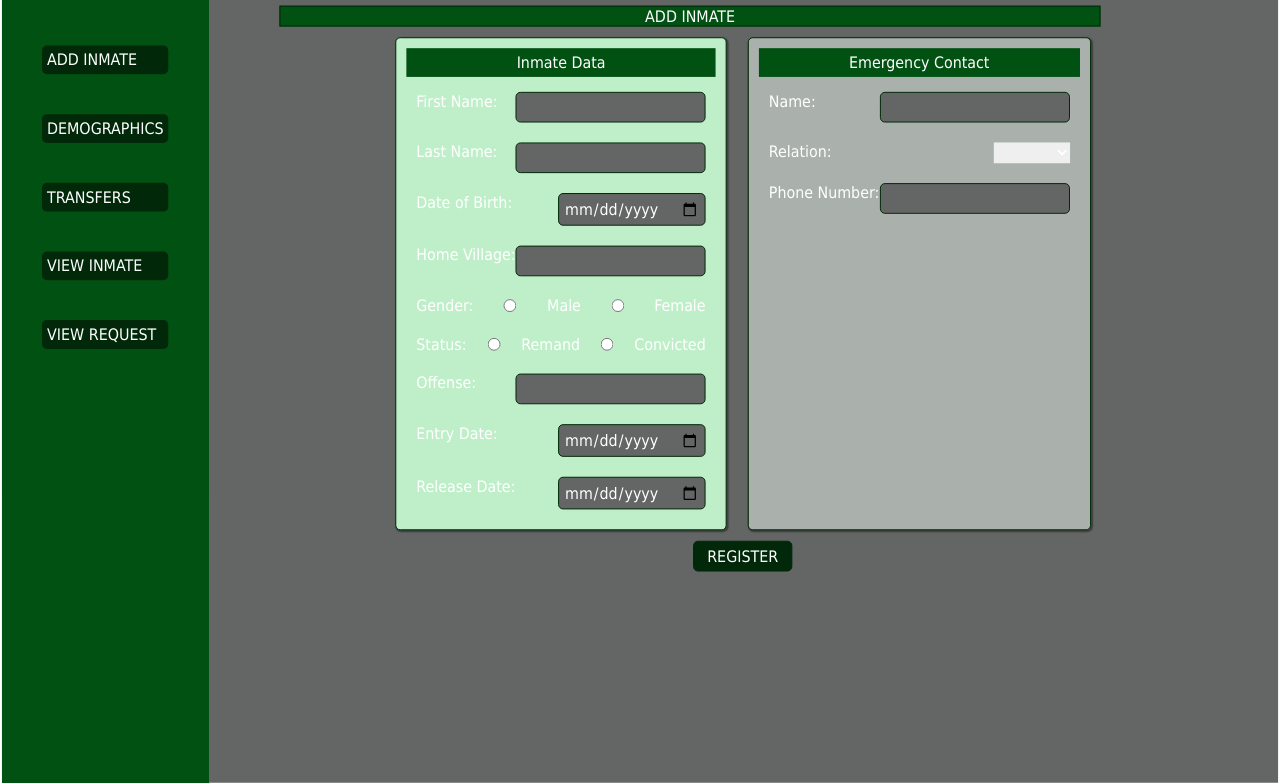
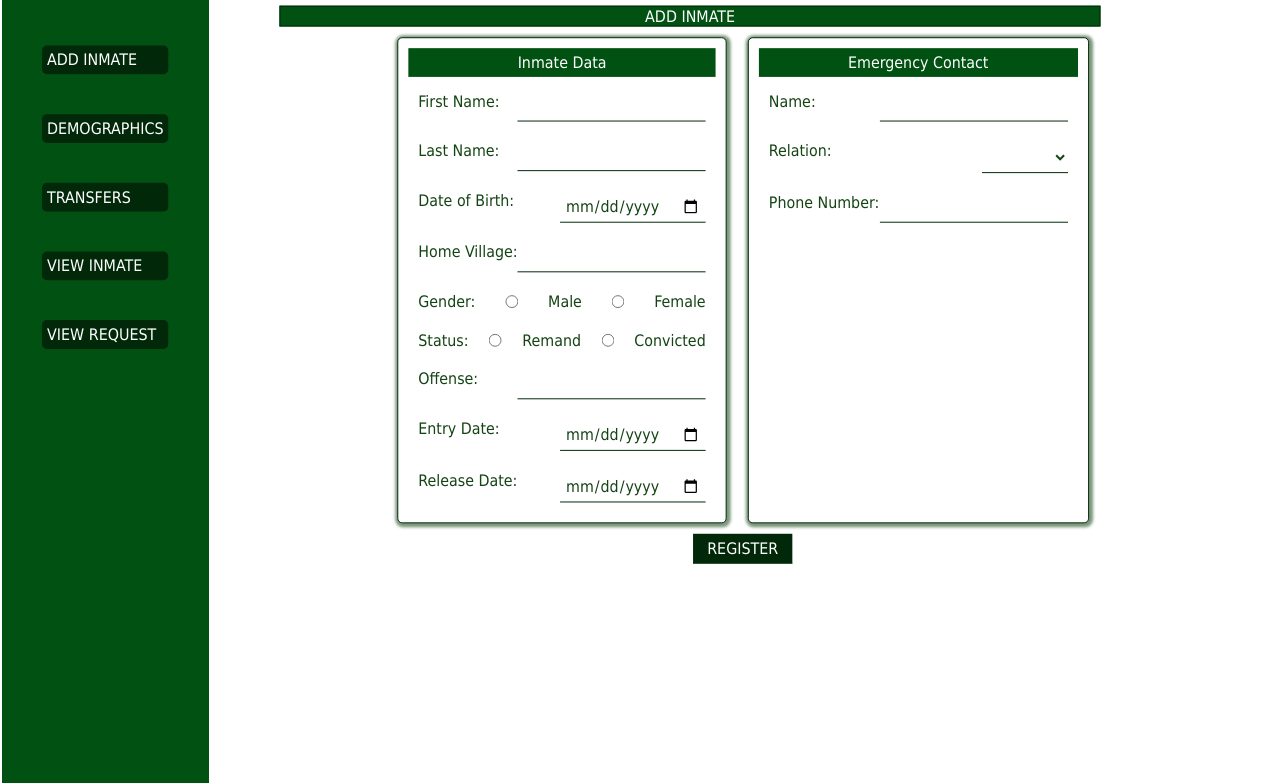
Before and after one commit to Kalua-George/prison-info-management-system, a plain HTML site: page inmate management/inmateMgt.html in a window 1280 px wide. Shown: the part 71-855 px from the top of the page. Drawn offline with nearby package versions, Linux system fonts and the light colour scheme.

Commit message:
changed the system background to white

```diff
--- a/inmate management/inmateMgt.html
+++ b/inmate management/inmateMgt.html
@@ -152,11 +152,12 @@
                 <h2>INMATE INFORMATION</h2>
                 <p>Enter inmate ID to view information</p>
                 <form action="">
-                    <div class="fields">
+                    <div class="field">
                         <label for="inmateId">Inmate ID:</label>
                         <input type="text" name="inmateNumber">
+                        <input type="submit" value="VIEW">
                     </div>
-                    <input type="submit" value="VIEW">
+
                 </form>
 
                 <div id="bio_data">
--- a/inmate management/mgtStyles.css
+++ b/inmate management/mgtStyles.css
@@ -4,7 +4,7 @@
     font-weight: 150;
     margin: 0;
     padding: 0;
-    color: white;
+    color: #144314;
     box-sizing: border-box;
     text-decoration: none;
     outline: none;
@@ -62,8 +62,12 @@ h2 {
 main {
     height: 100vh -100px;
     margin-top: 1px;
-    background: #646565;
+    background: #ffffff;
     display: flex;
+}
+
+a,h1,h2,h3,td{
+    color: #ffffff;
 }
 
 .aside {
@@ -109,18 +113,18 @@ form {
 .view,
 .pop-distr {
     border: 1px solid #012909;
-    box-shadow: #2f3431b6 1px 1px 1px 1px;
+    box-shadow: #1443148f 1px 1px 3px 3px;
     margin: 10px;
     padding: 5px;
     border-radius: 5px;
 }
 
 .Emergency {
-    background-color: #aab1ac;
+    background-color: #ffffff;
 }
 
 .inmateData {
-    background-color: #bfefc9;
+    background-color: #ffffff;
 }
 
 .fields {
@@ -129,15 +133,23 @@ form {
     display: flex;
     justify-content: space-between;
 }
+.field{
+    display: flex;
+    flex-direction: column;
+    justify-content: space-around;
+    gap: 5px;
+    width: 250px;
+}
 
-input {
-    background: #646565;
-    border: 1px solid #012909;
-    border-radius: 5px;
+input,select {
+    border: none;
+    background: #ffffff;
+    border-bottom: 1px solid #012909;
     padding: 5px;
 }
 
 input[type="submit"] {
+    color: #ffffff;
     width: 100px;
     align-self: center;
     padding: 5px;
@@ -186,6 +198,7 @@ thead {
     background-color: #005112;
 }
 
+
 .trans1 {
     width: 80%;
     margin: 0 auto; /* Changed to use proper auto margin */
@@ -200,7 +213,7 @@ thead {
     padding: 15px;
     border-radius: 5px;
     border: 1px solid #012909; /* Border color */
-    box-shadow: 0 2px 5px rgba(0, 0, 0, 0.3); /* Shadow effect */
+    box-shadow: 0 2px 5px #010101; /* Shadow effect */
 }
 
 
--- a/public pages/STYLES/applications.css
+++ b/public pages/STYLES/applications.css
@@ -4,10 +4,10 @@
 
 *{
     font-family: tahoma;
-    background-color: #8f9798;
+    background-color: #ffffff;
     margin: 0;
     outline: none;
-    color: #fbfcfb;
+    color: #144314;
     font-weight: 150;
     padding: 0;
 }
@@ -37,7 +37,7 @@ h2,h1, h3 {
 
 /* Form Styles */
 form {
-    background-color:#8f9798;
+    background-color:#ffffff;
     padding: 25px;
     border-radius: 8px;
     box-shadow: 0 0 10px rgba(0, 0, 0, 0.1);
@@ -60,6 +60,7 @@ form {
     border: 1px solid ;
     margin: 20px;
     width:300px;
+    box-shadow: #1443148f 1px 1px 3px 3px;
 }
 
 .form-group {
@@ -154,8 +155,9 @@ svg {
 
 /*log in page styles are put here.. they have been created for the page itself only*/
 .login{
-    background-color: #8f9798;
+    background-color: #c8e9ee;
     border: 1px solid #05532d;
+    box-shadow: #22602d77 1px 1px 3px 3px;
     margin: 10px;
     border-radius:5px;
     width: 300px;
@@ -170,7 +172,7 @@ svg {
 
 #pass,#username{
     border: none;
-    border: #fbfcfb 1px solid;
+    border: #28a745 1px solid;
     padding: 5px;
     border-radius: 5px;
 }
```
